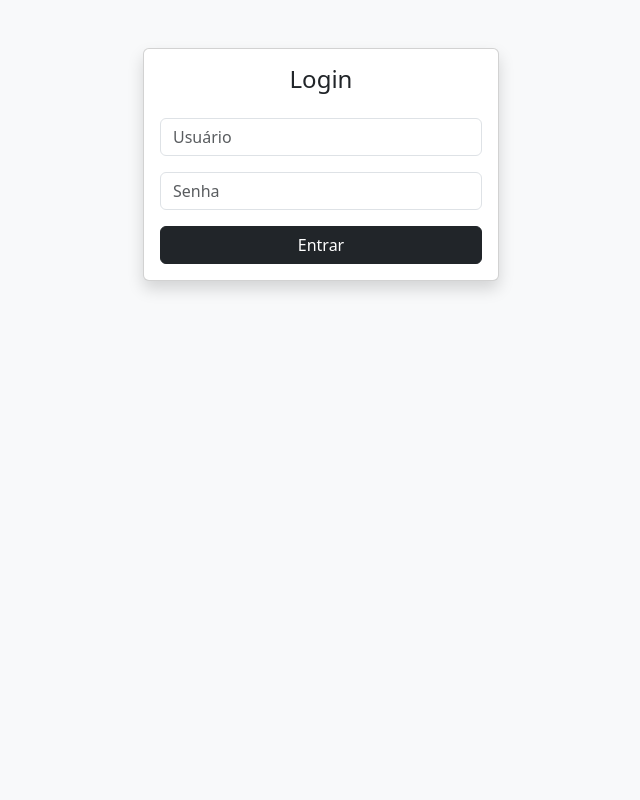
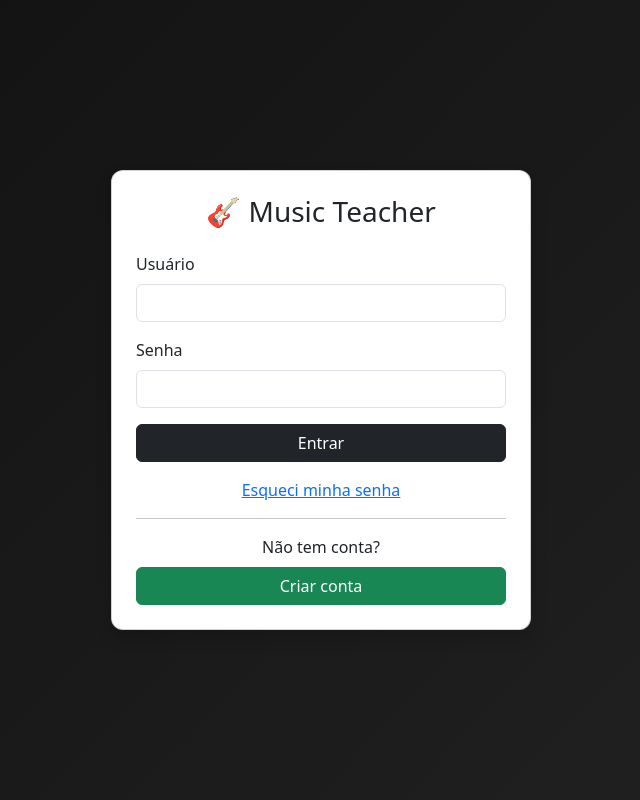
Before and after one commit to winperingg/music-teacher, a Django app: page /login/ in a window 1280 px wide. Shown: the whole page, without its empty margins (319-959 px from the left). Run offline with Django 5.2, Linux system fonts and the light colour scheme.

Commit message:
adiciona recuperar senha

```diff
--- a/config/settings.py
+++ b/config/settings.py
@@ -121,3 +121,5 @@ LOGIN_REDIRECT_URL = '/dashboard/'
 VAPID_PUBLIC_KEY = "SUA_CHAVE_PUBLICA"
 VAPID_PRIVATE_KEY = "SUA_CHAVE_PRIVADA"
 VAPID_ADMIN_EMAIL = "admin@email.com"
+
+EMAIL_BACKEND = 'django.core.mail.backends.console.EmailBackend'
--- a/config/urls.py
+++ b/config/urls.py
@@ -3,6 +3,8 @@ from django.urls import path
 
 from django.conf import settings
 from django.conf.urls.static import static
+
+from django.contrib.auth import views as auth_views
 
 from .views import (
     inicio,
@@ -49,6 +51,38 @@ urlpatterns = [
     path('criar-conta/', criar_conta, name='criar_conta'),
 
     path('pagamentos/', pagamentos, name='pagamentos'),
+
+    path(
+    'recuperar-senha/',
+    auth_views.PasswordResetView.as_view(
+        template_name='recuperar_senha.html'
+    ),
+    name='password_reset'
+),
+
+path(
+    'senha-enviada/',
+    auth_views.PasswordResetDoneView.as_view(
+        template_name='senha_enviada.html'
+    ),
+    name='password_reset_done'
+),
+
+path(
+    'reset/<uidb64>/<token>/',
+    auth_views.PasswordResetConfirmView.as_view(
+        template_name='nova_senha.html'
+    ),
+    name='password_reset_confirm'
+),
+
+path(
+    'senha-resetada/',
+    auth_views.PasswordResetCompleteView.as_view(
+        template_name='senha_resetada.html'
+    ),
+    name='password_reset_complete'
+),
 ]
 
 urlpatterns += static(settings.MEDIA_URL, document_root=settings.MEDIA_ROOT)
--- a/templates/login.html
+++ b/templates/login.html
@@ -1,31 +1,59 @@
+{% load static %}
+
 <!DOCTYPE html>
-<html>
+<html lang="pt-br">
 
 <head>
+
+<meta charset="UTF-8">
+<meta name="viewport" content="width=device-width, initial-scale=1.0">
 
 <title>Login</title>
 
 <link href="https://cdn.jsdelivr.net/npm/bootstrap@5.3.3/dist/css/bootstrap.min.css" rel="stylesheet">
 
+<style>
+
+body{
+    background: linear-gradient(135deg,#111,#222);
+    min-height:100vh;
+    display:flex;
+    align-items:center;
+    justify-content:center;
+    color:white;
+}
+
+.card-login{
+    width:100%;
+    max-width:420px;
+    border-radius:12px;
+}
+
+</style>
+
 </head>
 
-<body class="bg-light">
+<body>
 
-<div class="container">
+<div class="card shadow card-login">
 
-<div class="row justify-content-center">
+<div class="card-body p-4">
 
-<div class="col-md-4">
+<h3 class="text-center mb-4">
+🎸 Music Teacher
+</h3>
 
-<div class="card mt-5 shadow">
+{% if messages %}
 
-<div class="card-body">
+{% for message in messages %}
 
-<h4 class="mb-4 text-center">
+<div class="alert alert-danger">
+{{ message }}
+</div>
 
-Login
+{% endfor %}
 
-</h4>
+{% endif %}
 
 <form method="POST">
 
@@ -33,37 +61,51 @@ Login
 
 <div class="mb-3">
 
+<label class="form-label">Usuário</label>
+
 <input
 type="text"
 name="username"
 class="form-control"
-placeholder="Usuário"
->
+required>
 
 </div>
 
 <div class="mb-3">
 
+<label class="form-label">Senha</label>
+
 <input
 type="password"
 name="password"
 class="form-control"
-placeholder="Senha"
->
+required>
 
 </div>
 
-<button class="btn btn-dark w-100">
-
+<button class="btn btn-dark w-100 mb-3">
 Entrar
-
 </button>
 
 </form>
 
+<div class="text-center mb-3">
+
+<a href="/recuperar-senha/">
+Esqueci minha senha
+</a>
+
 </div>
 
-</div>
+<hr>
+
+<div class="text-center">
+
+<p class="mb-2">Não tem conta?</p>
+
+<a href="/criar-conta/" class="btn btn-success w-100">
+Criar conta
+</a>
 
 </div>
 
```
Also changed, not shown: templates/recuperar_senha.html (added, +21 -0 lines), templates/senha_eviada.html (added, +9 -0 lines), templates/senha_resetada.html (added, +11 -0 lines).
